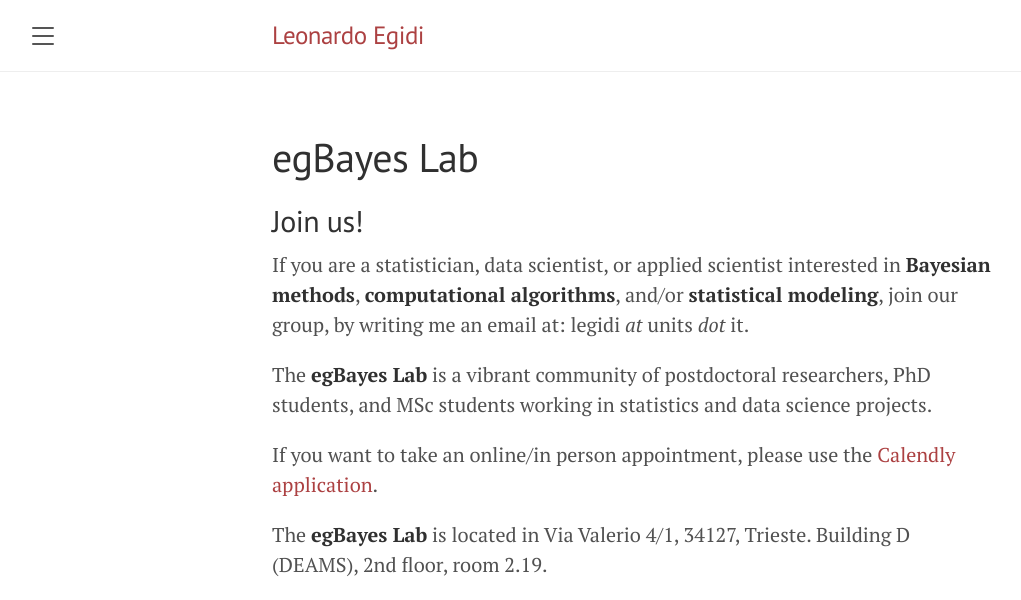
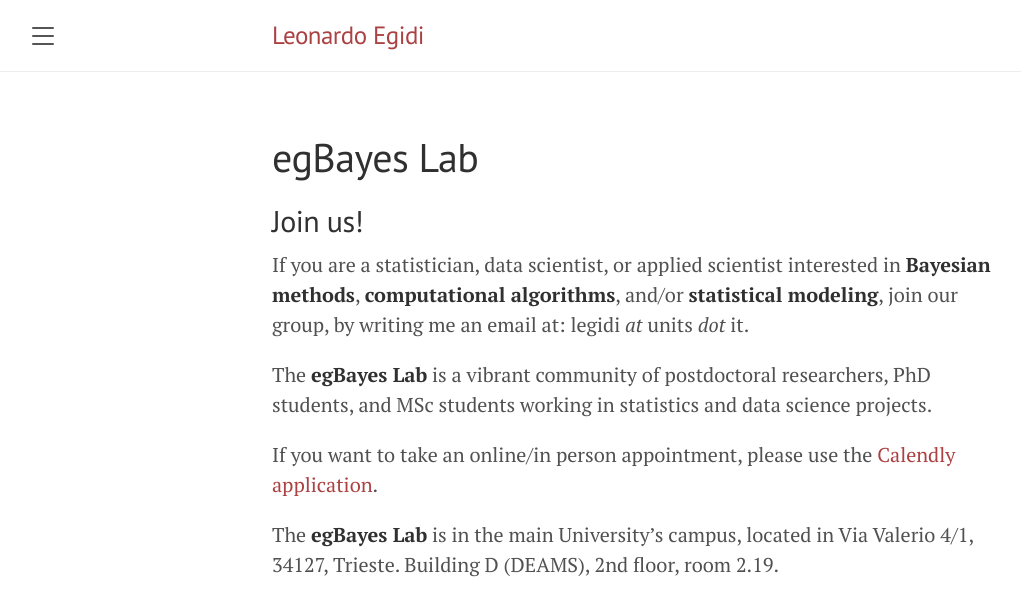
Before and after one commit to LeoEgidi/leoegidi.github.io, a Jekyll site: the page built from lab.md, in a window 1280 px wide. Shown: the top 600 px of the page, without its empty margins (8-1029 px from the left). Built offline with Jekyll 4.4.1, drawn with Linux system fonts in a browser that asks for light colours; Markdown is read by kramdown in place of the engine named in the settings; grey boxes are pictures that could not be loaded.

Commit message:
Update lab.md

```diff
--- a/lab.md
+++ b/lab.md
@@ -15,6 +15,6 @@ The **egBayes Lab** is a vibrant community of postdoctoral researchers, PhD stud
 
 If you want to take an online/in person appointment, please use the [Calendly application](https://calendly.com/leonegidi){:target="_blank" rel="noopener noreferrer"}.
 
-The **egBayes Lab** is located in Via Valerio 4/1, 34127, Trieste. Building D (DEAMS), 2nd floor, room 2.19.
+The **egBayes Lab** is in the main University's campus, located in Via Valerio 4/1, 34127, Trieste. Building D (DEAMS), 2nd floor, room 2.19.
 
 <iframe src="https://www.google.com/maps/embed?pb=!1m18!1m12!1m3!1d2788.573618482325!2d13.791335076498134!3d45.6593837203943!2m3!1f0!2f0!3f0!3m2!1i1024!2i768!4f13.1!3m3!1m2!1s0x477b6b3d55a56c43%3A0x3a3fd398bbffe06!2sEdificio%20D%2C%20Via%20Alfonso%20Valerio%2C%204%2F1%2C%2034127%20Trieste%20TS!5e0!3m2!1sit!2sit!4v1729680305904!5m2!1sit!2sit" width="600" height="450" style="border:0;" allowfullscreen="" loading="lazy" referrerpolicy="no-referrer-when-downgrade"></iframe>
```
